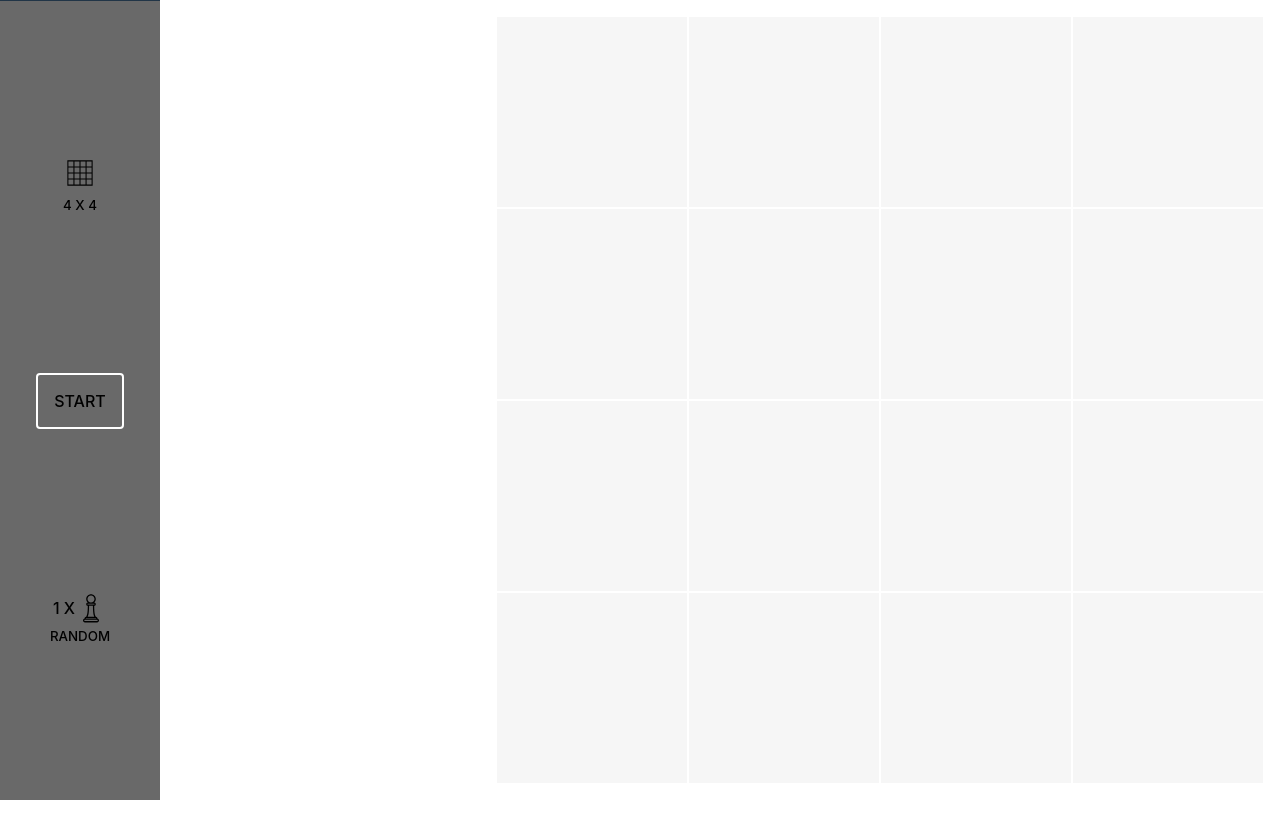
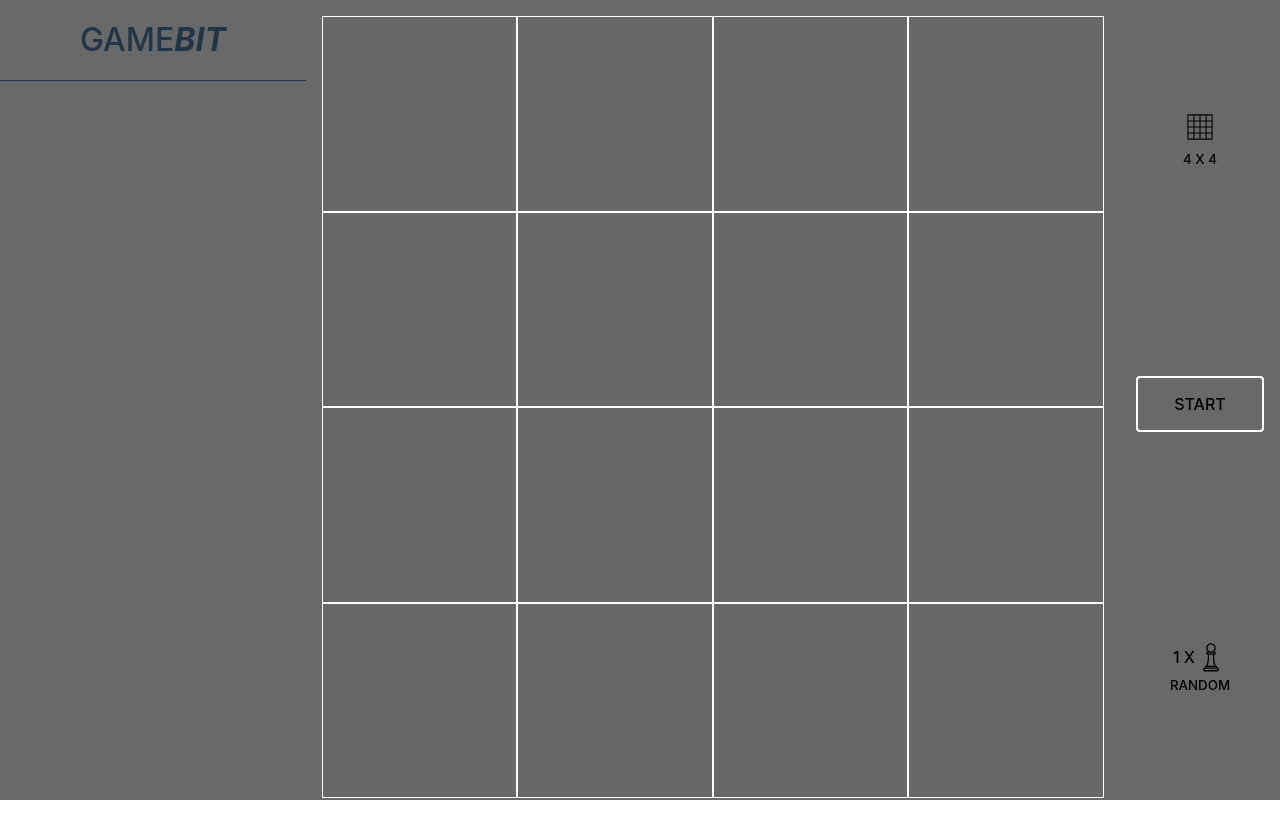
Before and after one commit to RoHell/Figures, a Vue app: page / in a window 1280 px wide. Built offline with nearby package versions, Linux system fonts and the light colour scheme.

Commit message:
Styling refactor, Add PWA

```diff
--- a/package.json
+++ b/package.json
@@ -17,6 +17,7 @@
   "devDependencies": {
     "@vitejs/plugin-vue": "^4.1.0",
     "sass": "^1.62.1",
-    "vite": "^4.3.2"
+    "vite": "^4.3.2",
+    "vite-plugin-pwa": "^0.15.1"
   }
 }
--- a/src/App.vue
+++ b/src/App.vue
@@ -165,55 +165,59 @@ const setPieces = () => {
 <style lang="scss" scoped>
 .app {
   display: flex;
+  height: 100vh;
 
   &__grid {
-    margin-left: auto;
-    height: 100%;
-    max-height: 100vh;
-    aspect-ratio: 1;
     padding: 1rem;
   }
 }
 header {
-  position: fixed;
-  top: 0;
-  left: 0;
-  right: 0;
-  z-index: 10;
+  display: flex;
+  align-items: flex-start;
+  background-color: dimgray;
 }
 
 footer {
-  position: fixed;
-  bottom: 0;
-  left: 0;
-  right: 0;
-  z-index: 10;
+  display: flex;
+  align-items: flex-end;
+  background-color: dimgray;
 }
 
 main {
-  margin: auto;
+  display: flex;
   width: 100%;
+  background-color: dimgray;
 }
 
 @media screen and (orientation: portrait) {
+  .app {
+    display: flex;
+    flex-direction: column;
+
+    &__grid {
+      max-height: 100%;
+      padding: 1rem;
+      aspect-ratio: 1;
+      margin: 0 auto;
+    }
+  }
   main {
-    max-width: var(--app-max-width);
-    max-height: calc(100vh - var(--top-bar-height) - var(--bottom-bar-height));
+    aspect-ratio: 1;
+  }
+
+  header,
+  footer {
+    flex: 1;
   }
 }
 
 @media screen and (orientation: landscape) {
-  main {
-    margin: 0 auto 0 var(--bottom-bar-height);
-  }
-
-  header {
-    display: none;
-  }
-
-  footer {
-    top: 0;
-    right: unset;
+  .app {
+    flex-direction: row;
+    &__grid {
+      width: 100%;
+      margin: auto;
+    }
   }
 }
 </style>
--- a/src/components/BottomBar.vue
+++ b/src/components/BottomBar.vue
@@ -85,17 +85,11 @@ const { figuresCount } = useFigures()
   .bottom-bar {
     display: flex;
     align-items: center;
-    justify-content: center;
+    justify-content: space-around;
     gap: 1rem;
     width: 100%;
-    height: var(--bottom-bar-height);
     padding: 0.5rem 1rem;
     border-top: 1px solid;
-    background-color: dimgray;
-
-    &__center {
-      margin: auto;
-    }
 
     &__start,
     &__check {
@@ -114,11 +108,10 @@ const { figuresCount } = useFigures()
     }
 
     &__left,
-    &__right {
-      display: flex;
+    &__right,
+    &__center {
       margin: auto;
-      height: 100%;
-      flex: 1;
+      width: 100%
     }
 
     &__grid,
@@ -148,6 +141,7 @@ const { figuresCount } = useFigures()
       flex-direction: column;
       width: var(--bottom-bar-height);
       height: 100%;
+      border-top: none;
     }
   }
 </style>
--- a/src/components/Grid.vue
+++ b/src/components/Grid.vue
@@ -116,7 +116,7 @@ const handleMouseUp = () => {
   }
 
   &--is-not-playing {
-    opacity: 0.2;
+    // opacity: 0.2;
   }
 }
 </style>
--- a/src/components/TopBar.vue
+++ b/src/components/TopBar.vue
@@ -55,10 +55,8 @@ const menuIcon = computed(() => isMenuOpen.value ? IconEnum.close : IconEnum.mor
     align-items: center;
     gap: 1rem;
     width: 100%;
-    height: var(--top-bar-height);
     padding: 1rem;
     border-bottom: 1px solid;
-    background-color: dimgray;
 
     &__title {
       font-size: xx-large;
--- a/vite.config.js
+++ b/vite.config.js
@@ -1,8 +1,15 @@
 import { defineConfig } from 'vite'
+
 import vue from '@vitejs/plugin-vue'
+import { VitePWA } from 'vite-plugin-pwa'
 
 // https://vitejs.dev/config/
 export default defineConfig({
   base: '/gamebit/',
-  plugins: [vue()],
+  plugins: [
+    vue(),
+    VitePWA({
+      registerType: 'autoUpdate',
+    })
+  ],
 })
```
Also changed, not shown: 1 other file (tests, documents, lock files or other folders).
